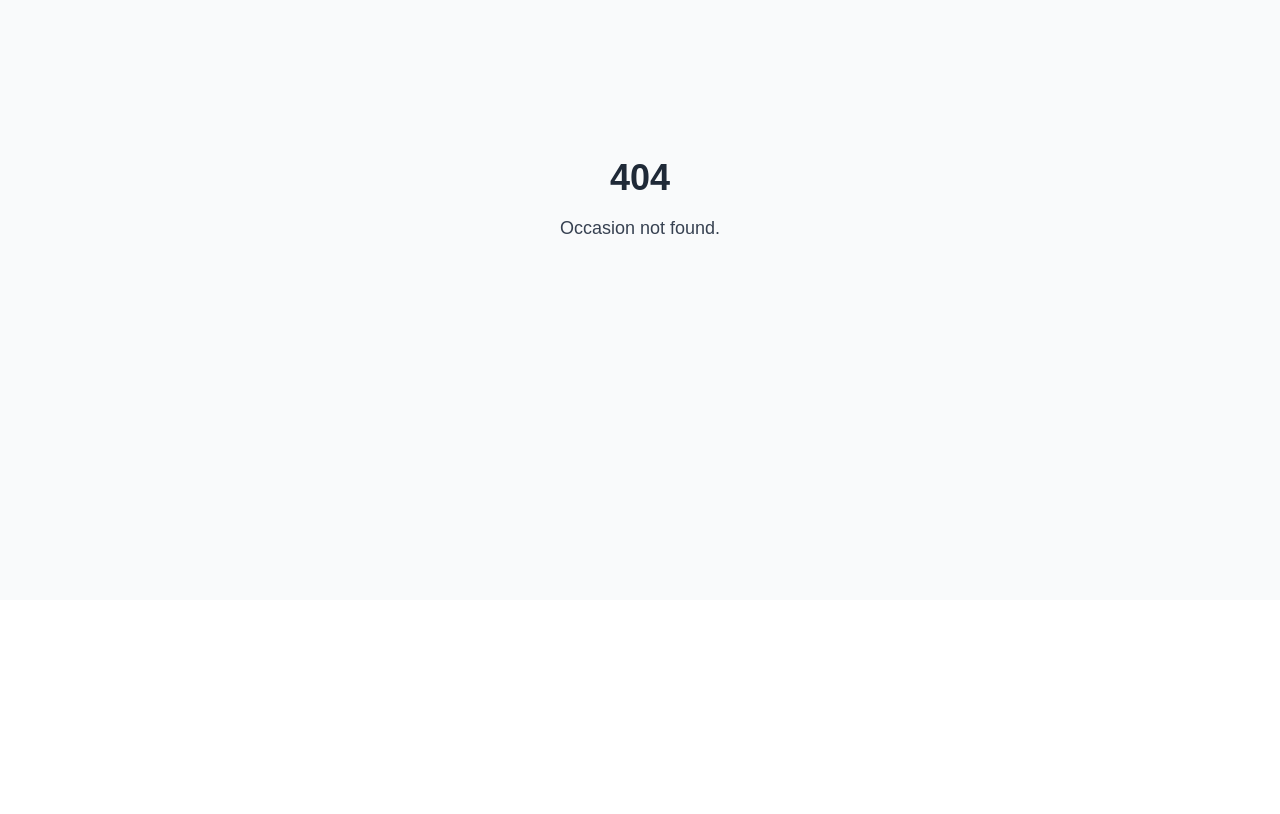
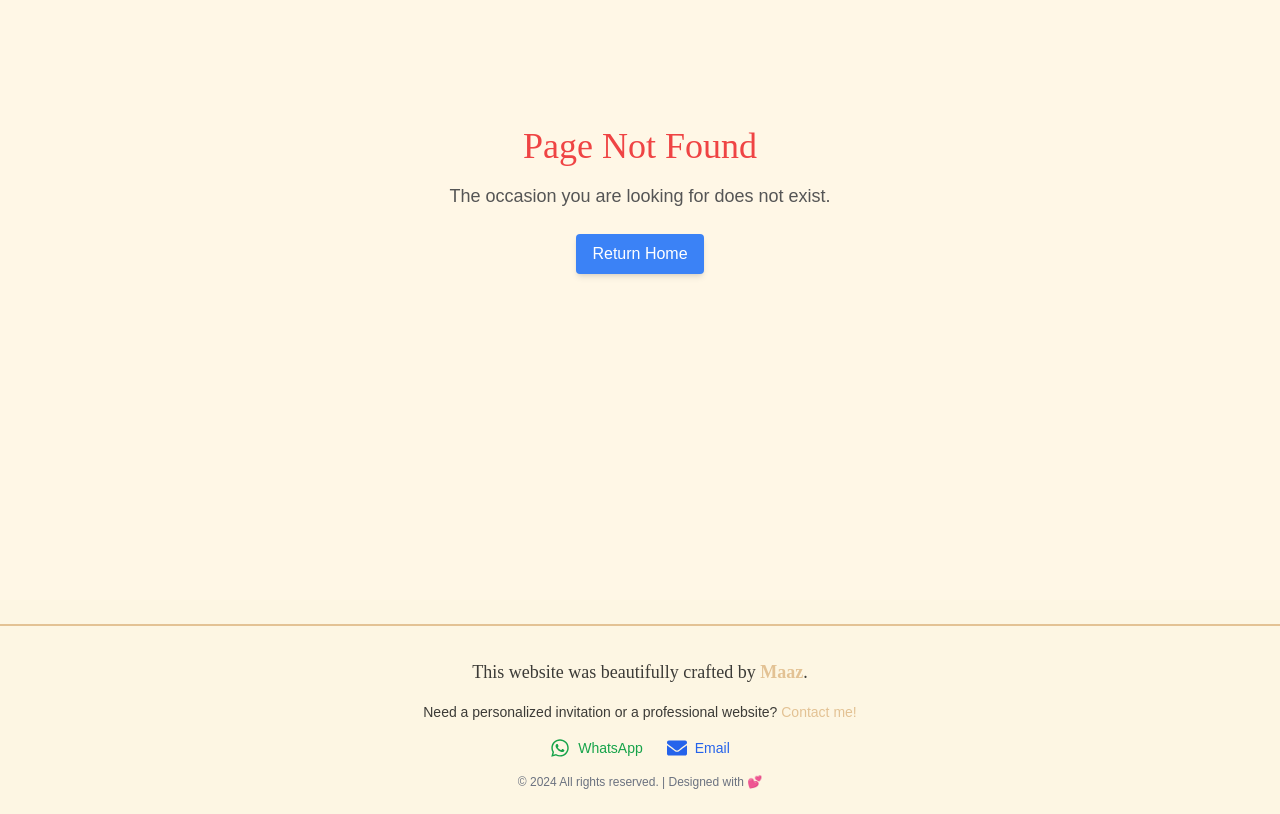
Before and after one commit to smaazs71/occasion, a Next.js app: page /not-found in a window 1280 px wide. Before the commit this address had no page. Shown: the part 200-1014 px from the top of the page. Before the commit the page ends 800 px from the top, so only its background shows below. Built offline with nearby package versions, Linux system fonts and the light colour scheme.

Commit message:
3rd commit

```diff
--- a/app/components/Advertisement.js
+++ b/app/components/Advertisement.js
@@ -1,27 +1,35 @@
 // app/components/Advertisement.js
-import Image from 'next/image';
-
-const Advertisement = ({ companyName, title, description, image, link }) => (
-  <div className="bg-gray-100 p-2 rounded-lg shadow-sm mt-4">
-    <Image
+export default function Advertisement({
+    companyName,
+    image,
+    title,
+    description,
+    link,
+  }) {
+    return (
+      <footer className="bg-[#f4f4f4] p-6 rounded-lg shadow-lg mt-6">
+        <h2 className="text-2xl font-serif text-center mb-4 text-[#333]">
+          Advertisement
+        </h2>
+        <div className="flex flex-col items-center">
+          <img
             src={image}
-      alt={title}
-      width={250}
-      height={125}
-      className="w-full h-16 object-cover rounded"
+            alt={`${companyName} Advertisement`}
+            className="rounded-lg shadow-md mb-4 w-full sm:w-1/2"
           />
-    <h3 className="text-sm font-semibold mt-2">{companyName}</h3>
-    <p className="text-sm font-semibold">{title}</p>
-    <p className="text-gray-600 mt-1 text-xs">{description}</p>
+          <p className="text-lg text-[#555] mb-2">
+            <strong>{title}</strong>
+          </p>
+          <p className="text-md text-[#777] text-center mb-4">{description}</p>
           <a
             href={link}
             target="_blank"
             rel="noopener noreferrer"
-      className="inline-block bg-primary text-white px-2 py-1 rounded mt-2 text-xs hover:bg-secondary transition"
+            className="px-4 py-2 bg-[#333] text-white rounded shadow-md hover:bg-[#444]"
           >
-      Learn More
+            Visit Us
           </a>
         </div>
+      </footer>
     );
-
-export default Advertisement;
+  }
--- a/app/components/Footer.js
+++ b/app/components/Footer.js
@@ -1,15 +1,57 @@
-const Footer = () => (
-    <footer className="text-center mt-12 text-gray-600">
-      <p>
-        Created by <span className="font-semibold">Maaz</span>. I build custom websites for any occasion.
-      </p>
-      <a
-        href="mailto:maaz@example.com"
-        className="text-pink-600 underline mt-2 inline-block"
-      >
-        Contact Me
-      </a>
+// components/Footer.js
+import React from "react";
+import { FaWhatsapp, FaEnvelope } from "react-icons/fa";
+
+const Footer = () => {
+  return (
+    <footer className="bg-[#fdf6e3] text-[#3c3b37] py-6">
+      <div className="container mx-auto flex flex-col items-center space-y-4 text-sm">
+        {/* Islamic Design Divider */}
+        <div className="w-full border-t-2 border-gold-500 mb-4"></div>
+
+        {/* Invitation Creator Details */}
+        <p className="text-center text-lg font-serif">
+          This website was beautifully crafted by{" "}
+          <strong className="text-gold-500">Maaz</strong>.
+        </p>
+        <p className="text-center text-sm">
+          Need a personalized invitation or a professional website?{" "}
+          <a
+            href="https://your-portfolio-link.com"
+            className="text-gold-500 hover:underline"
+          >
+            Contact me!
+          </a>
+        </p>
+
+        {/* Contact Links */}
+        <div className="flex items-center space-x-6">
+          <a
+            href="https://wa.me/YOUR_PHONE_NUMBER"
+            target="_blank"
+            rel="noopener noreferrer"
+            className="flex items-center space-x-2 text-green-600 hover:text-green-500"
+          >
+            <FaWhatsapp className="text-xl" />
+            <span>WhatsApp</span>
+          </a>
+          <a
+            href="mailto:your-email@example.com"
+            className="flex items-center space-x-2 text-blue-600 hover:text-blue-500"
+          >
+            <FaEnvelope className="text-xl" />
+            <span>Email</span>
+          </a>
+        </div>
+
+        {/* Copyright */}
+        <p className="text-center text-gray-500 text-xs">
+          &copy; {new Date().getFullYear()} All rights reserved. | Designed with
+          💕
+        </p>
+      </div>
     </footer>
   );
+};
 
-  export default Footer;
+export default Footer;
--- a/app/components/InvitationCard.js
+++ b/app/components/InvitationCard.js
@@ -1,7 +1,5 @@
 // app/components/InvitationCard.js
-import Image from "next/image";
-
-const InvitationCard = ({
+export default function InvitationCard({
     inviteeName,
     occasionName,
     bride,
@@ -12,54 +10,33 @@ const InvitationCard = ({
     endTime,
     venue,
     mapLink,
-}) => (
-  <div className="bg-white shadow-lg rounded-lg overflow-hidden">
-    <Image
-      src="/images/celebration.webp"
-      alt="Celebration"
-      width={800}
-      height={400}
-      className="w-full h-60 object-cover"
-    />
-    <div className="p-6 text-center">
-      <h2 className="text-4xl font-bold text-primary">{occasionName}</h2>
-      <p className="text-lg mt-4">Dear {inviteeName},</p>
-      {bride && groom && (
-        <p className="text-xl mt-4">
-          We are delighted to invite you to the wedding of:
+  }) {
+    return (
+      <section className="bg-gradient-to-r from-[#fdf1ec] to-[#fff7e6] p-6 rounded-lg shadow-lg text-center">
+        <h1 className="text-3xl font-serif text-[#333] mb-4">
+          {occasionName}
+        </h1>
+        <p className="text-xl text-[#555] mb-2">
+          Honoring the union of <strong>{bride}</strong> & <strong>{groom}</strong>
         </p>
-      )}
-      {host && (
-        <p className="text-xl mt-4">
-          Join us to celebrate the birthday of {host}
+        <p className="text-lg text-[#777] mb-4">Hosted by: {host}</p>
+        <p className="text-md text-[#888]">
+          <strong>Date:</strong> {date}
         </p>
-      )}
-      <div className="my-4 text-2xl font-semibold text-secondary">
-        {bride && <p>{bride}</p>}
-        {groom && <p>& {groom}</p>}
-      </div>
-      <p className="text-lg">
-        <strong>Date:</strong> {date} <br />
-        <strong>Start Time:</strong> {startTime} <br />
-        <strong>End Time:</strong> {endTime}
+        <p className="text-md text-[#888]">
+          <strong>Time:</strong> {startTime} - {endTime}
         </p>
-      <div className="my-4">
-        <div className="w-full h-60 rounded-lg overflow-hidden mb-4">
-          <iframe
-            src={mapLink}
-            width="100%"
-            height="100%"
-            style={{ border: "0", borderRadius: "8px" }}
-            allowFullScreen=""
-            loading="lazy"
-          ></iframe>
-        </div>
-        <p className="mt-2">
+        <p className="text-md text-[#888] mb-4">
           <strong>Venue:</strong> {venue}
         </p>
-      </div>
-    </div>
-  </div>
+        <a
+          href={mapLink}
+          target="_blank"
+          rel="noopener noreferrer"
+          className="text-[#0b3d91] underline hover:text-[#0056b3]"
+        >
+          View on Map
+        </a>
+      </section>
     );
-
-export default InvitationCard;
+  }
--- a/app/components/PortfolioAdvertisement.js
+++ /dev/null
@@ -1,24 +0,0 @@
-// app/components/PortfolioAdvertisement.js
-const PortfolioAdvertisement = () => (
-    <div className="bg-white shadow-sm rounded-lg p-3 mt-6 text-center">
-      <h2 className="text-sm font-semibold mb-2">Need a Professional Website?</h2>
-      <p className="text-xs mb-2">
-        I specialize in creating user-friendly, custom websites tailored to your business needs.
-      </p>
-      <div className="space-y-1">
-        <p className="text-xs">Contact Me:</p>
-        <p className="text-xs text-gray-600">
-          📱 Call: <span  className="text-blue-500 hover:underline">+47387592</span>
-        </p>
-        <p className="text-xs text-gray-600">📧 Email: <span className="text-blue-500">your-email@example.com</span></p>
-      </div>
-      <a
-        href="https://wa.me/47387592"
-        className="mt-3 inline-block bg-primary text-white px-3 py-1 rounded-md hover:bg-secondary transition text-xs"
-      >
-        Chat on WhatsApp
-      </a>
-    </div>
-  );
-
-  export default PortfolioAdvertisement;
--- a/app/layout.js
+++ b/app/layout.js
@@ -1,15 +1,18 @@
+// app/layout.js
 import "./globals.css";
+import Footer from "./components/Footer";
 
 export const metadata = {
   title: "Wedding Invitation",
-  description: "A wedding invitation site built by Maaz.",
+  description: "Modern and elegant wedding invitation website",
 };
 
 export default function RootLayout({ children }) {
   return (
     <html lang="en">
-      <body className="bg-gradient-to-br from-blue-100 to-pink-100 min-h-screen">
-        {children}
+      <body className="flex flex-col min-h-screen">
+        <main className="flex-grow">{children}</main>
+        <Footer />
       </body>
     </html>
   );
--- a/app/not-found/page.js
+++ b/app/not-found/page.js
@@ -1,8 +1,17 @@
-export default function NotFoundPage() {
+// app/not-found/page.js
+export default function NotFound() {
     return (
-      <main className="flex flex-col items-center justify-center min-h-screen bg-gray-50">
-        <h1 className="text-4xl font-bold text-gray-800">404</h1>
-        <p className="mt-4 text-lg text-gray-700">Occasion not found.</p>
-      </main>
+      <div className="min-h-screen flex flex-col items-center justify-center bg-[#fff7e6] text-[#555]">
+        <h1 className="text-4xl font-serif text-red-500">Page Not Found</h1>
+        <p className="text-lg mt-4">
+          The occasion you are looking for does not exist.
+        </p>
+        <a
+          href="/"
+          className="mt-6 px-4 py-2 bg-blue-500 text-white rounded shadow-md hover:bg-blue-600"
+        >
+          Return Home
+        </a>
+      </div>
     );
   }
--- a/app/not-invited/page.js
+++ b/app/not-invited/page.js
@@ -1,10 +1,17 @@
-export default function NotInvitedPage() {
-    return (
-      <main className="flex flex-col items-center justify-center min-h-screen bg-red-50">
-        <h1 className="text-4xl font-bold text-red-600">Sorry!</h1>
-        <p className="mt-4 text-lg text-gray-700">
-          You are not on the invitee list for this occasion.
-        </p>
-      </main>
-    );
-  }
+// app/not-invited/page.js
+export default function NotInvited() {
+  return (
+    <div className="flex flex-col items-center justify-center min-h-screen bg-[#fff7e6]">
+      <h1 className="text-4xl font-serif text-red-500 mb-4">Sorry!</h1>
+      <p className="text-lg font-sans text-gray-700">
+        It seems like you are not on the guest list.
+      </p>
+      <a
+        href="/"
+        className="mt-6 px-4 py-2 bg-red-500 text-white rounded shadow-md hover:bg-red-600"
+      >
+        Go Back to Home
+      </a>
+    </div>
+  );
+}
--- a/app/page.js
+++ b/app/page.js
@@ -1,35 +1,33 @@
 // app/page.js
-'use client';
+"use client";
 
-import { useSearchParams } from 'next/navigation';
-import { occasionDetails } from './data/occasionDetails';
-import InvitationCard from './components/InvitationCard';
-import Advertisement from './components/Advertisement';
-import PortfolioAdvertisement from './components/PortfolioAdvertisement';
-import { redirect } from 'next/navigation';
+import { useSearchParams } from "next/navigation";
+import { occasionDetails } from "./data/occasionDetails";
+import InvitationCard from "./components/InvitationCard";
+import Advertisement from "./components/Advertisement";
+import { redirect } from "next/navigation";
 
 export default function Page() {
   const searchParams = useSearchParams();
-  const occasionId = searchParams.get('id');
-  const inviteeName = searchParams.get('name') || 'Guest';
+  const occasionId = searchParams.get("id");
+  const inviteeName = searchParams.get("name") || "Guest";
 
   // Find the occasion based on ID
   const occasion = occasionDetails.find((event) => event.id === occasionId);
 
   if (!occasion) {
-    redirect('/not-found');
+    redirect("/not-found");
   }
 
   // Check if the invitee is part of the occasion
   if (!occasion.invitees.includes(inviteeName)) {
-    redirect('/not-invited');
+    redirect("/not-invited");
   }
 
   return (
     <main className="max-w-4xl mx-auto p-6 space-y-8">
       <InvitationCard inviteeName={inviteeName} {...occasion} />
       <Advertisement {...occasion.advertisement} />
-      <PortfolioAdvertisement />
     </main>
   );
 }
--- a/tailwind.config.js
+++ b/tailwind.config.js
@@ -12,6 +12,14 @@ module.exports = {
         // foreground: "var(--foreground)",
         primary: "#FFD700", // Gold
         secondary: "#F08080", // Light Coral
+        gold: {
+          500: "#e3c294",
+          900: "#b88a60",
+        },
+      },
+      fontFamily: {
+        serif: ["Lora", "serif"],
+        sans: ["Poppins", "sans-serif"],
       },
     },
   },
```
Also changed, not shown: package.json (+5 -4 lines), 1 other file (tests, documents, lock files or other folders). Lines whose indentation alone changed are shown as unchanged.
